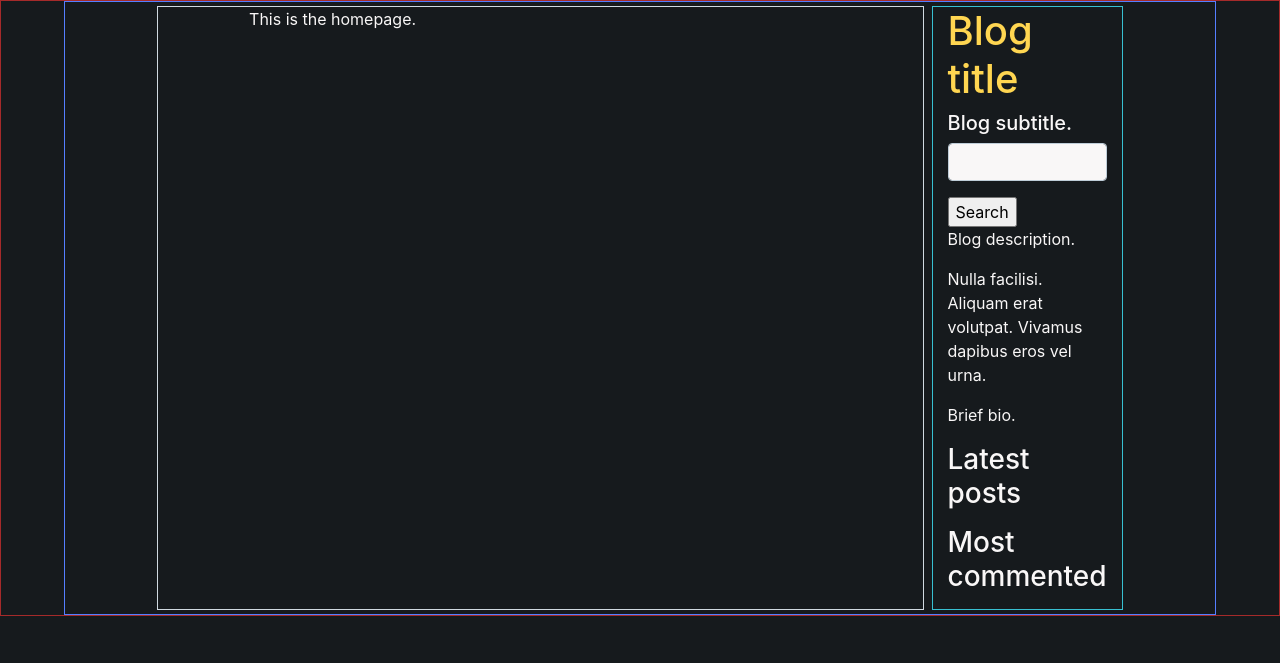
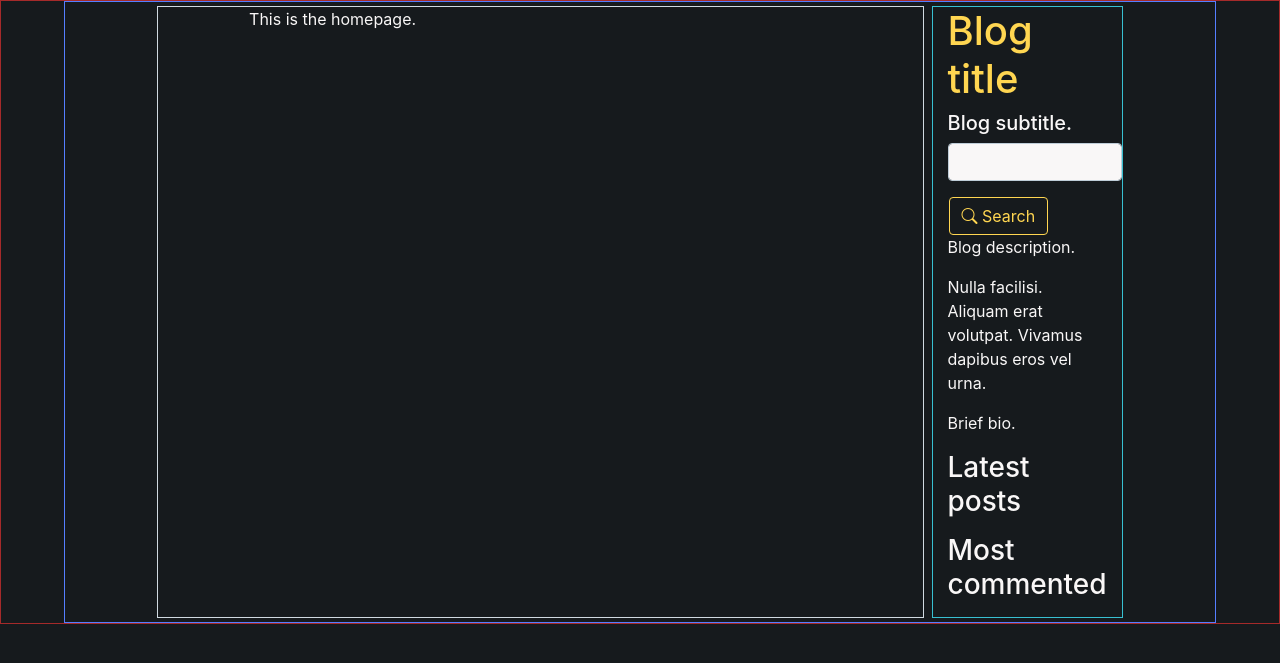
Before and after one commit to violet-kester/django-blog, a Django app: page /blog/ in a window 1280 px wide. Shown: the top 663 px of the page. Run offline with Django 4.2, Linux system fonts and the light colour scheme; data that the repository does not hold is empty; some libraries are stand-ins or nearby versions.

Commit message:
styling the search form

```diff
--- a/blog/templates/blog/post/includes/search_form.html
+++ b/blog/templates/blog/post/includes/search_form.html
@@ -1,6 +1,14 @@
 {% load crispy_forms_tags %}
 
 <form method="get" action="{% url 'blog:post_search' %}" class="crispy-form">
-  {{ search_form|crispy }}
-  <input type="submit" value="Search">
+  <div class="row align-items-center">
+    <div class="col-sm col-md-12 pr-sm-2 pr-md-0">
+      {{ search_form|crispy }}
+    </div>
+    <div class="col-sm-auto pl-sm-3 pr-md-0">
+      <button type="submit" class="btn btn-outline-primary">
+        <i class="bi bi-search"></i> Search
+      </button>
+    </div>
+  </div>
 </form>
```
